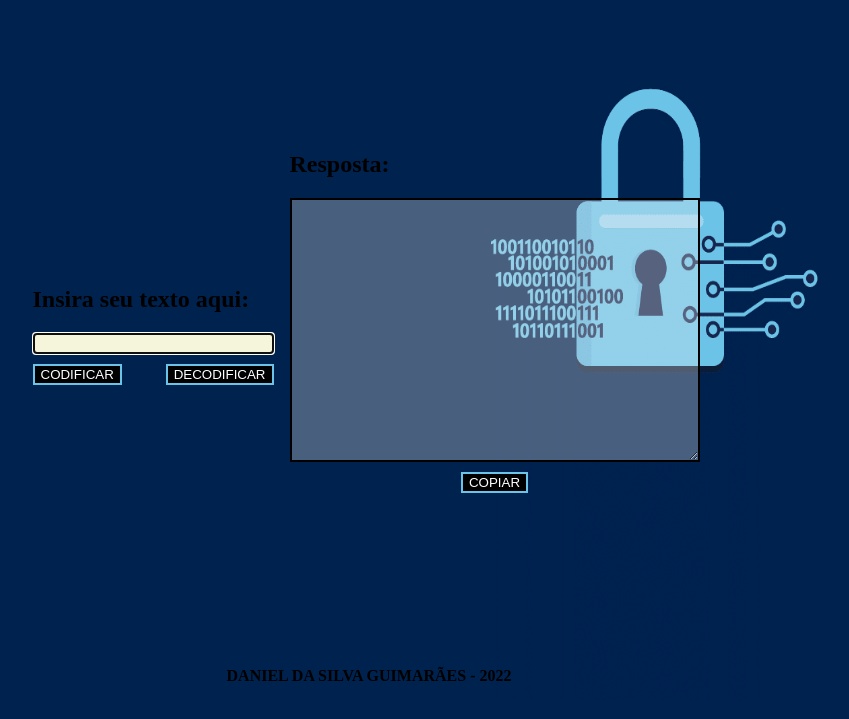
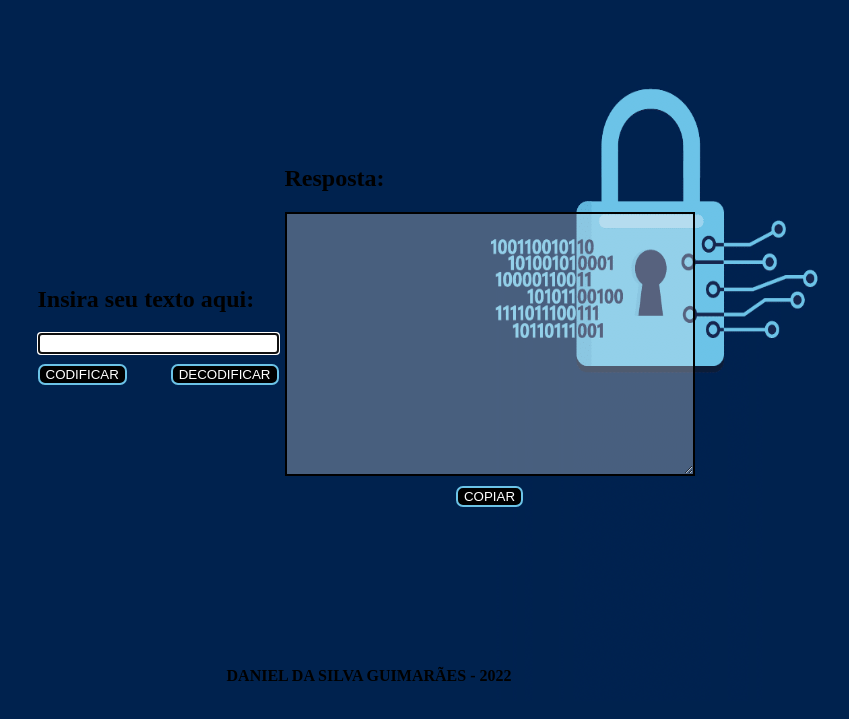
Before and after one commit to daniewluffy/alura-challenger-oracle-one, a plain HTML site: page index.html in a window 1280 px wide. Shown: the part 79-798 px from the top of the page, without its empty margins (271-1120 px from the left). Drawn offline with Linux system fonts and the light colour scheme.

Commit message:
modificando estilos e input

```diff
--- a/css/style.css
+++ b/css/style.css
@@ -19,7 +19,6 @@ h1{
 
 #campo-texto{
     border: 2px solid black;
-    background-color: beige;
     width: 233px;
 }
 
@@ -36,12 +35,14 @@ h1{
 
 .codificador{
     border: 2px solid #6bc3e7;
+    border-radius: 7px;
     background-color: black;
     color: white;
 }
 
 .codificador:hover{
     border: 2px solid black;
+    border-radius: 7px;
     background-color: #00224e;
     color: aliceblue;
     font-weight: bold;
@@ -50,12 +51,14 @@ h1{
 
 .descodificador{
     border: 2px solid #6bc3e7;
+    border-radius: 7px;
     background-color: black;
     color: white;
 }
 
 .descodificador:hover{
     border: 2px solid black;
+    border-radius: 7px;
     background-color: #00224e;
     color: aliceblue;
     font-weight: bold;
@@ -65,17 +68,16 @@ h1{
 .box-resposta{
     display: flex;
     flex-direction: column;
-    margin-top: -28px;
-    margin-left: 10px;
     padding: 6px;
 }
 
 #area-resposta{
     border: 2px solid black ;
-    color: white;
     font-size: 20px;
     padding: 15px;
     text-align: justify;
+    color: #00224e;
+    font-weight: bold;
 }
 
 .butao-copiar{
@@ -85,12 +87,14 @@ h1{
 
 .copy{
     border: 2px solid #6bc3e7;
+    border-radius: 7px;
     background-color: black;
     color: white;
 }
 
 .copy:hover{
     border: 2px solid black;
+    border-radius: 7px;
     background-color: #00224e;
     color: aliceblue;
     font-weight: bold;
--- a/js/script.js
+++ b/js/script.js
@@ -42,6 +42,7 @@ function copiarTexto() {
     var texto = document.querySelector("#area-resposta");
     navigator.clipboard.writeText(texto.value);
     texto.value = "";
+    input.focus();
 }
 
 buttonCodificador.onclick = codificador;
```
